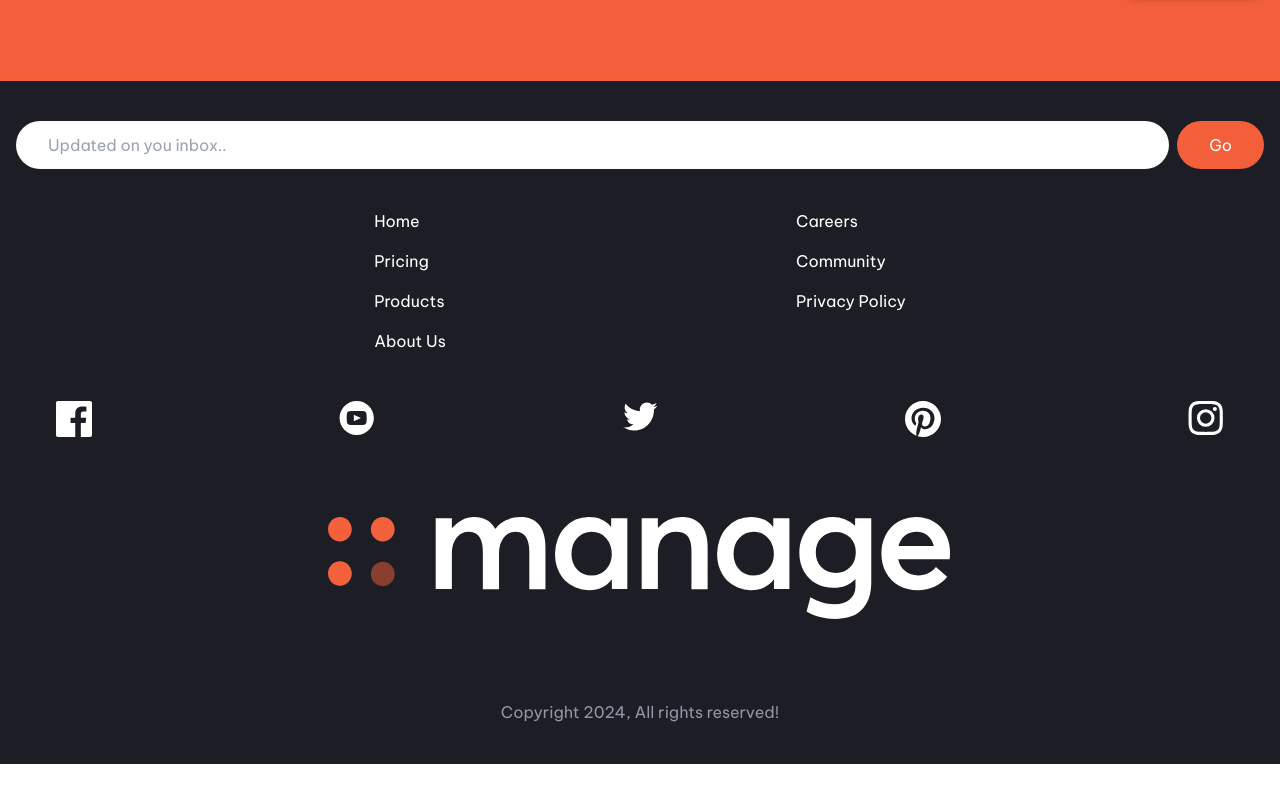
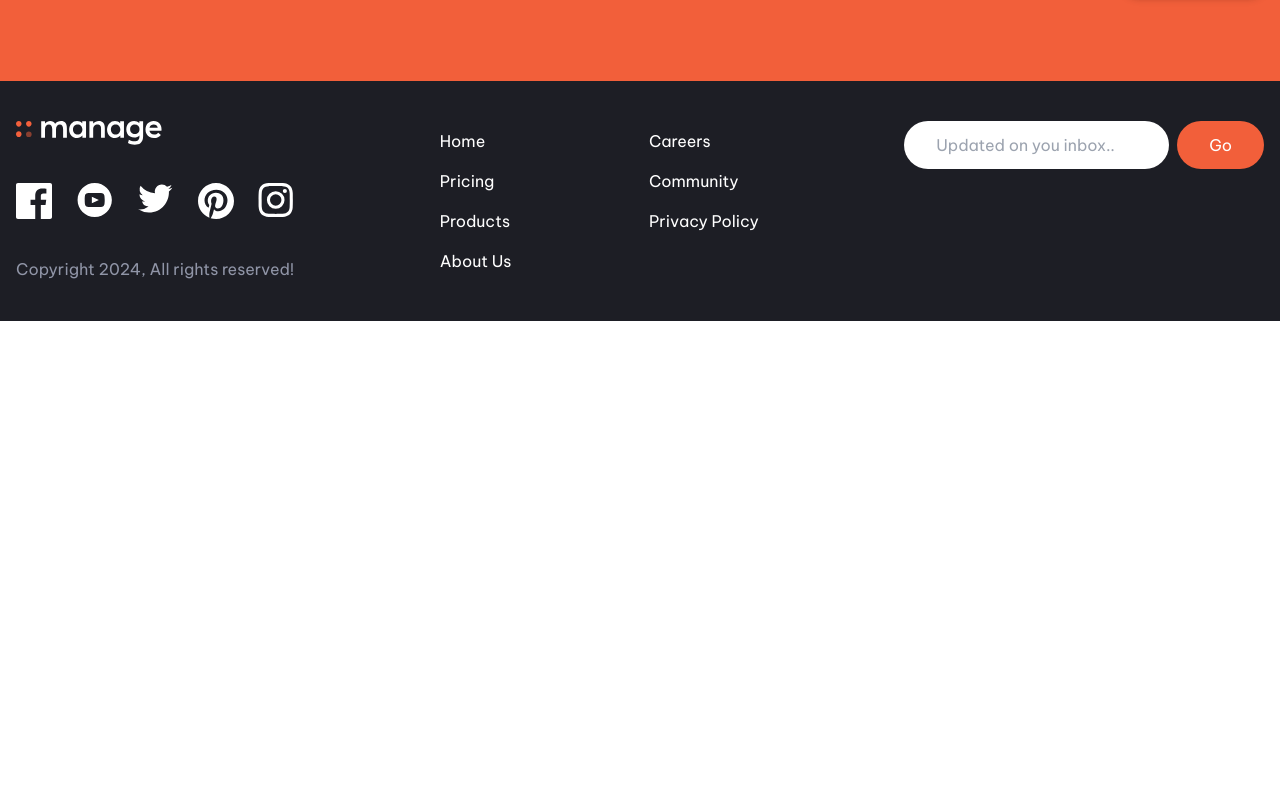
Before and after one commit to AhmedElaguab/react-landing-page-manage, a React (Vite) app: page / in a window 1280 px wide. Shown: the part 1748-2551 px from the top of the page. Built offline with nearby package versions, Linux system fonts and the light colour scheme.

Commit message:
add footer section screen styles

```diff
--- a/src/App.tsx
+++ b/src/App.tsx
@@ -213,8 +213,8 @@ function App() {
         </section>
 
         <footer className="bg-blue-dark -mx-4 py-10 px-4">
-          <div className="max-w-[1264px] mx-auto">
-            <div className="flex">
+          <div className="max-w-[1264px] mx-auto lg:flex">
+            <div className="flex lg:order-3 lg:items-baseline">
               <input
                 className="grow  inline-flex bg-red-white py-3 px-8 rounded-full hover:opacity-90 mr-2"
                 type="text"
@@ -227,7 +227,7 @@ function App() {
                 Go
               </a>
             </div>
-            <div className="px-4 mt-8 flex justify-evenly  mx-auto  text-gray-300">
+            <div className="px-4 mt-8 flex justify-evenly mx-auto text-gray-300 lg:order-2 lg:mt-0 lg:mx-0 lg:grow">
               <ul className="">
                 <li>
                   <a
@@ -289,7 +289,8 @@ function App() {
                 </li>
               </ul>
             </div>
-            <ul className="mt-10 flex justify-between px-10">
+            <div className="lg:order-1 lg:flex lg:flex-col lg:justify-between lg:items-baseline">
+              <ul className="mt-10 flex justify-between px-10 lg:order-2 lg:px-0 lg:w-full lg:mt-0">
                 <li>
                   <a className="flex w-9 hover:opacity-90" href="#">
                     <img
@@ -332,14 +333,15 @@ function App() {
                   </a>
                 </li>
               </ul>
-            <div className="mt-20">
-              <a href="#" className="flex w-[50%] mx-auto">
+              <div className="mt-20 lg:order-1 lg:mt-0">
+                <a href="#" className="flex w-[50%] mx-auto lg:w-full">
                   <img className="w-full" src={LogoLight} alt="manager logo" />
                 </a>
               </div>
-            <p className="mt-20 text-gray-light text-center">
+              <p className="mt-20 text-gray-light text-center lg:order-3 lg:mt-0">
                 Copyright {new Date().getFullYear()}, All rights reserved!
               </p>
+            </div>
           </div>
         </footer>
       </main>
```
Lines whose indentation alone changed are shown as unchanged.
